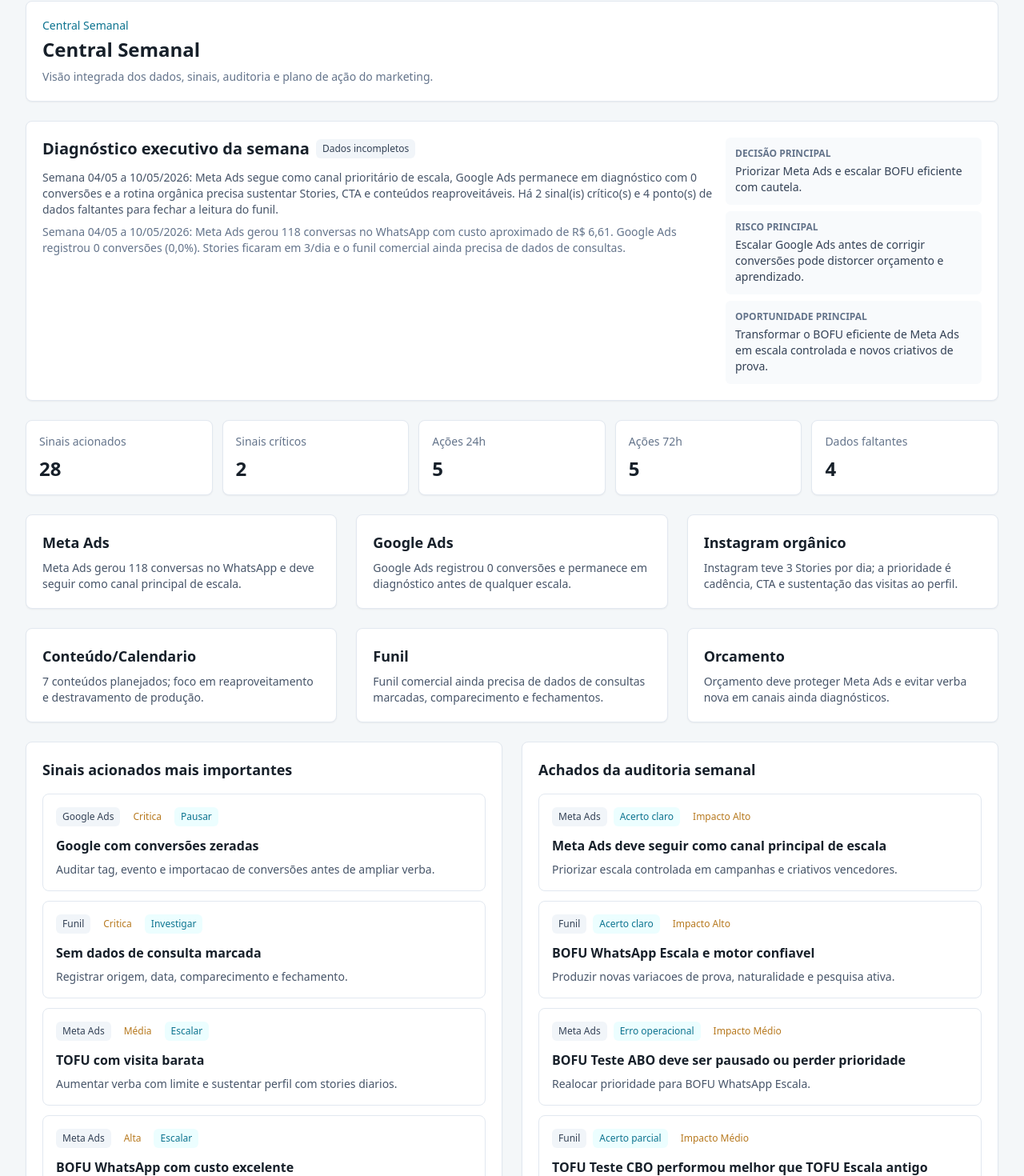
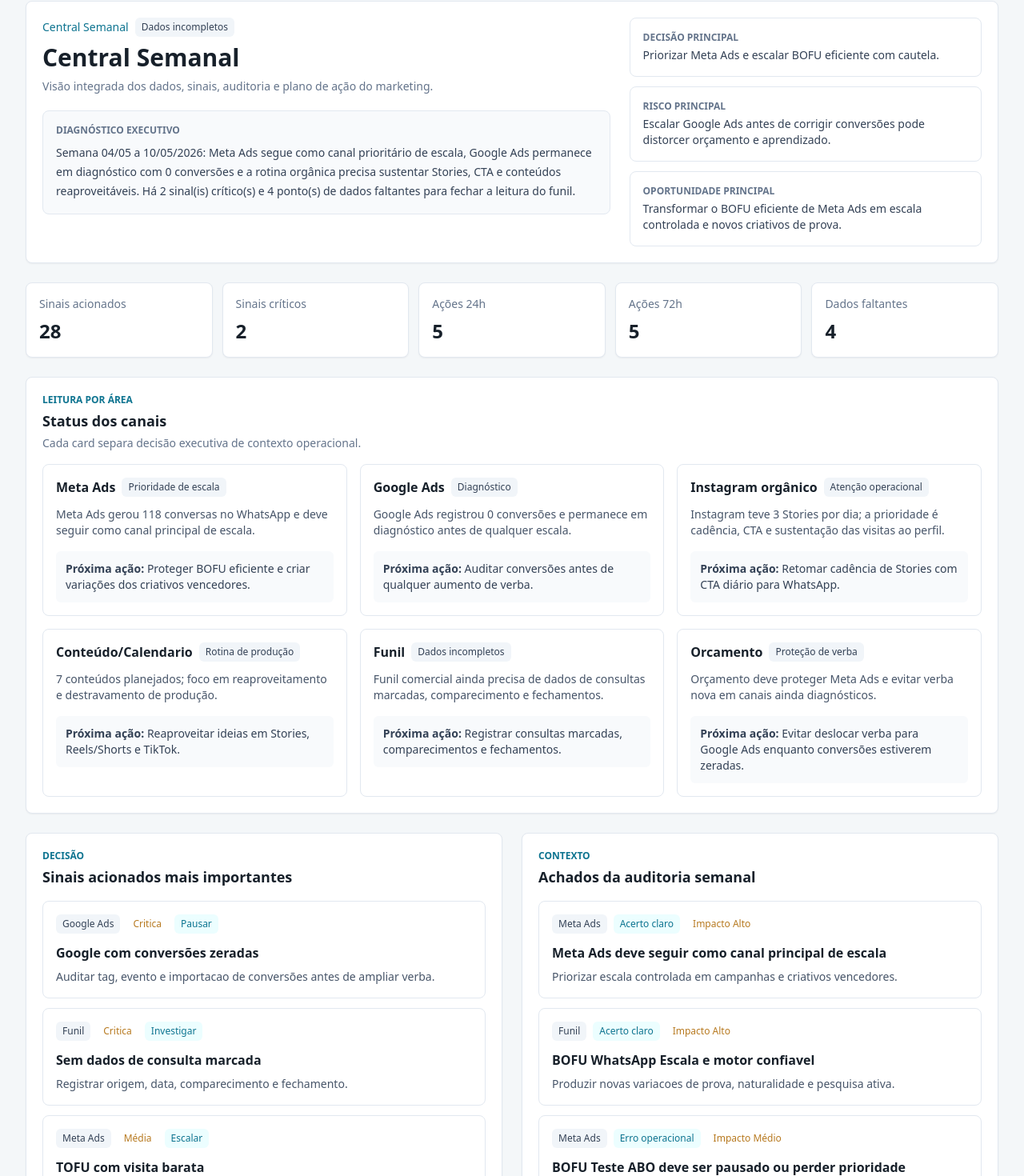
Before and after one commit to cadusgc-cloud/marketing-intelligence-dr-cadu, a Next.js app: page /weekly in a window 1280 px wide. Shown: the part 204-1674 px from the top of the page at 80% size. Built offline with nearby package versions, Linux system fonts and the light colour scheme.

Commit message:
refactor: polish weekly command center

```diff
--- a/app/weekly/page.tsx
+++ b/app/weekly/page.tsx
@@ -2,7 +2,6 @@
 import {
   WEEKLY_COMMAND_CENTER_LINKS,
   buildWeeklyCommandCenter,
-  summarizeWeeklyCommandData,
   type WeeklyActionChannel,
   type WeeklyActionItem,
   type WeeklyOperationalStatus
@@ -25,6 +24,13 @@
 
 const channelOrder: WeeklyActionChannel[] = ["meta", "google", "instagram", "content", "funnel", "budget"];
 
+type ChannelCard = {
+  channel: WeeklyActionChannel;
+  status: string;
+  summary: string;
+  nextAction: string;
+};
+
 function MetricCard({ label, value, detail }: { label: string; value: string | number; detail?: string }) {
   return (
     <div className="metric-card">
@@ -38,13 +44,13 @@
 function ActionList({ title, items }: { title: string; items: WeeklyActionItem[] }) {
   return (
     <div className="panel">
-      <h3 className="text-lg font-semibold">{title}</h3>
-      <div className="mt-4 space-y-3">
+      <SectionTitle eyebrow="Plano de ação" title={title} />
+      <div className="mt-4 grid gap-3">
         {items.map((item) => (
           <article key={item.id} className="rounded-lg border border-slate-200 p-4">
-            <div className="flex flex-wrap gap-2">
+            <div className="flex flex-wrap items-center gap-2">
+              <span className={`badge ${actionPriorityClasses[item.priority]}`}>{priorityLabel(item.priority)}</span>
               <span className="badge bg-slate-100 text-slate-700">{channelLabel(item.channel)}</span>
-              <span className={`badge ${actionPriorityClasses[item.priority]}`}>{priorityLabel(item.priority)}</span>
               <span className="badge bg-cyan-50 text-ocean">{decisionTypeLabel(item.decisionType)}</span>
             </div>
             <h4 className="mt-3 font-semibold">{item.title}</h4>
@@ -62,34 +68,63 @@
   const criticalSignals = center.triggeredSignals.filter((signal) => signal.severity === "critical");
   const scaleSignals = center.triggeredSignals.filter((signal) => signal.decisionType === "scale");
   const googleSignals = center.triggeredSignals.filter((signal) => signal.channel === "google");
-  const channelSummaries: Record<WeeklyActionChannel, string> = {
-    meta: center.metaSummary,
-    google: center.googleSummary,
-    instagram: center.instagramSummary,
-    content: center.contentSummary,
-    funnel: center.funnelSummary,
-    budget: "Orçamento deve proteger Meta Ads e evitar verba nova em canais ainda diagnósticos."
-  };
+  const highlightedSignals = uniqueById([...criticalSignals, ...scaleSignals, ...googleSignals]).slice(0, 5);
+  const channelCards: ChannelCard[] = [
+    {
+      channel: "meta",
+      status: "Prioridade de escala",
+      summary: center.metaSummary,
+      nextAction: "Proteger BOFU eficiente e criar variações dos criativos vencedores."
+    },
+    {
+      channel: "google",
+      status: "Diagnóstico",
+      summary: center.googleSummary,
+      nextAction: "Auditar conversões antes de qualquer aumento de verba."
+    },
+    {
+      channel: "instagram",
+      status: "Atenção operacional",
+      summary: center.instagramSummary,
+      nextAction: "Retomar cadência de Stories com CTA diário para WhatsApp."
+    },
+    {
+      channel: "content",
+      status: "Rotina de produção",
+      summary: center.contentSummary,
+      nextAction: "Reaproveitar ideias em Stories, Reels/Shorts e TikTok."
+    },
+    {
+      channel: "funnel",
+      status: "Dados incompletos",
+      summary: center.funnelSummary,
+      nextAction: "Registrar consultas marcadas, comparecimentos e fechamentos."
+    },
+    {
+      channel: "budget",
+      status: "Proteção de verba",
+      summary: "Orçamento deve proteger Meta Ads e evitar verba nova em canais ainda diagnósticos.",
+      nextAction: "Evitar deslocar verba para Google Ads enquanto conversões estiverem zeradas."
+    }
+  ];
 
   return (
     <div className="space-y-6">
       <section className="panel">
-        <p className="text-sm font-medium text-ocean">Central Semanal</p>
-        <h2 className="mt-1 text-2xl font-semibold">Central Semanal</h2>
-        <p className="mt-2 text-sm text-slate-500">Visão integrada dos dados, sinais, auditoria e plano de ação do marketing.</p>
-      </section>
-
-      <section className="panel">
-        <div className="flex flex-col justify-between gap-4 md:flex-row md:items-start">
+        <div className="grid gap-6 xl:grid-cols-[minmax(0,1.45fr)_minmax(360px,0.9fr)]">
           <div>
             <div className="flex flex-wrap items-center gap-2">
-              <h3 className="text-xl font-semibold">Diagnóstico executivo da semana</h3>
+              <p className="text-sm font-medium text-ocean">Central Semanal</p>
               <span className={`badge ${statusClasses[center.operationalStatus]}`}>{statusLabel(center.operationalStatus)}</span>
             </div>
-            <p className="mt-3 text-sm text-slate-600">{center.executiveSummary}</p>
-            <p className="mt-2 text-sm text-slate-500">{summarizeWeeklyCommandData()}</p>
+            <h2 className="mt-2 text-3xl font-semibold tracking-normal text-ink">Central Semanal</h2>
+            <p className="mt-2 max-w-3xl text-sm text-slate-500">Visão integrada dos dados, sinais, auditoria e plano de ação do marketing.</p>
+            <div className="mt-5 rounded-lg border border-slate-200 bg-slate-50 p-4">
+              <p className="text-xs font-semibold uppercase text-slate-500">Diagnóstico executivo</p>
+              <p className="mt-2 text-sm leading-6 text-slate-700">{center.executiveSummary}</p>
+            </div>
           </div>
-          <div className="grid gap-2 text-sm md:min-w-80">
+          <div className="grid gap-3 text-sm">
             <DecisionBlock label="Decisão principal" value={center.mainDecision} />
             <DecisionBlock label="Risco principal" value={center.mainRisk} />
             <DecisionBlock label="Oportunidade principal" value={center.mainOpportunity} />
@@ -97,7 +132,7 @@
         </div>
       </section>
 
-      <section className="grid gap-3 md:grid-cols-5">
+      <section className="grid gap-3 sm:grid-cols-2 xl:grid-cols-5">
         <MetricCard label="Sinais acionados" value={center.triggeredSignals.length} />
         <MetricCard label="Sinais críticos" value={criticalSignals.length} />
         <MetricCard label="Ações 24h" value={center.actionPlan24h.length} />
@@ -105,20 +140,32 @@
         <MetricCard label="Dados faltantes" value={center.missingData.length} />
       </section>
 
-      <section className="grid gap-6 lg:grid-cols-3">
-        {channelOrder.map((channel) => (
-          <div key={channel} className="panel">
-            <h3 className="text-lg font-semibold">{channelLabel(channel)}</h3>
-            <p className="mt-2 text-sm text-slate-600">{channelSummaries[channel]}</p>
-          </div>
-        ))}
+      <section className="panel">
+        <SectionTitle eyebrow="Leitura por área" title="Status dos canais" description="Cada card separa decisão executiva de contexto operacional." />
+        <div className="mt-4 grid gap-4 md:grid-cols-2 xl:grid-cols-3">
+          {channelOrder.map((channel) => {
+            const card = channelCards.find((item) => item.channel === channel)!;
+            return (
+              <article key={channel} className="rounded-lg border border-slate-200 p-4">
+                <div className="flex flex-wrap items-center gap-2">
+                  <h3 className="font-semibold">{channelLabel(channel)}</h3>
+                  <span className="badge bg-slate-100 text-slate-700">{card.status}</span>
+                </div>
+                <p className="mt-3 text-sm text-slate-600">{card.summary}</p>
+                <div className="mt-4 rounded-md bg-slate-50 p-3 text-sm text-slate-700">
+                  <span className="font-semibold">Próxima ação:</span> {card.nextAction}
+                </div>
+              </article>
+            );
+          })}
+        </div>
       </section>
 
       <section className="grid gap-6 lg:grid-cols-2">
         <div className="panel">
-          <h3 className="text-lg font-semibold">Sinais acionados mais importantes</h3>
+          <SectionTitle eyebrow="Decisão" title="Sinais acionados mais importantes" />
           <div className="mt-4 space-y-3">
-            {[...criticalSignals, ...scaleSignals, ...googleSignals].slice(0, 6).map((signal) => (
+            {highlightedSignals.map((signal) => (
               <article key={signal.id} className="rounded-lg border border-slate-200 p-4">
                 <div className="flex flex-wrap gap-2">
                   <span className="badge bg-slate-100 text-slate-700">{channelLabel(signal.channel)}</span>
@@ -133,9 +180,9 @@
         </div>
 
         <div className="panel">
-          <h3 className="text-lg font-semibold">Achados da auditoria semanal</h3>
+          <SectionTitle eyebrow="Contexto" title="Achados da auditoria semanal" />
           <div className="mt-4 space-y-3">
-            {center.auditFindings.slice(0, 6).map((finding) => (
+            {center.auditFindings.slice(0, 5).map((finding) => (
               <article key={finding.id} className="rounded-lg border border-slate-200 p-4">
                 <div className="flex flex-wrap gap-2">
                   <span className="badge bg-slate-100 text-slate-700">{channelLabel(finding.channel)}</span>
@@ -157,8 +204,8 @@
 
       <section className="grid gap-6 lg:grid-cols-2">
         <div className="panel">
-          <h3 className="text-lg font-semibold">Conteúdos recomendados para a semana</h3>
-          <div className="mt-4 space-y-3">
+          <SectionTitle eyebrow="Conteúdo" title="Conteúdos recomendados para a semana" description="Ideias priorizadas para reforçar o funil e reaproveitar formatos." />
+          <div className="mt-4 grid gap-3">
             {center.recommendedContent.map((content) => (
               <article key={content.id} className="rounded-lg border border-slate-200 p-4">
                 <div className="flex flex-wrap gap-2">
@@ -168,21 +215,27 @@
                 </div>
                 <h4 className="mt-3 font-semibold">{content.title}</h4>
                 <p className="mt-2 text-sm text-slate-600">{content.reason}</p>
-                <p className="mt-2 text-sm text-slate-500">CTA: {content.cta}</p>
+                <div className="mt-3 rounded-md bg-slate-50 p-3 text-sm text-slate-600">
+                  <p><span className="font-semibold">Motivo estratégico:</span> {content.relatedSignal}</p>
+                  <p className="mt-2"><span className="font-semibold">CTA:</span> {content.cta}</p>
+                </div>
               </article>
             ))}
           </div>
         </div>
 
         <div className="panel">
-          <h3 className="text-lg font-semibold">Dados faltantes</h3>
+          <SectionTitle eyebrow="Alerta operacional" title="Dados faltantes" description="Não é erro técnico: a ausência desses dados limita a leitura do funil comercial." />
           <ul className="mt-3 space-y-2 text-sm text-slate-600">
             {center.missingData.map((item) => (
               <li key={item}>- {item}</li>
             ))}
           </ul>
+          <p className="mt-4 rounded-md bg-amber-50 p-3 text-sm text-amber">
+            Priorize consultas marcadas, comparecimento e fechamentos por origem antes de tirar conclusões finais sobre qualidade do funil.
+          </p>
           <h3 className="mt-6 text-lg font-semibold">Abrir módulos de origem</h3>
-          <div className="mt-4 flex flex-wrap gap-2">
+          <div className="mt-4 grid gap-2 sm:grid-cols-2">
             {WEEKLY_COMMAND_CENTER_LINKS.map((link) => (
               <Link key={link.href} href={link.href} className="rounded-md bg-slate-100 px-3 py-2 text-sm font-medium text-slate-700 hover:bg-slate-200">
                 {link.label}
@@ -195,9 +248,19 @@
   );
 }
 
+function SectionTitle({ eyebrow, title, description }: { eyebrow: string; title: string; description?: string }) {
+  return (
+    <div>
+      <p className="text-xs font-semibold uppercase text-ocean">{eyebrow}</p>
+      <h3 className="mt-1 text-lg font-semibold">{title}</h3>
+      {description ? <p className="mt-1 text-sm text-slate-500">{description}</p> : null}
+    </div>
+  );
+}
+
 function DecisionBlock({ label, value }: { label: string; value: string }) {
   return (
-    <div className="rounded-md bg-slate-50 p-3">
+    <div className="rounded-lg border border-slate-200 bg-white p-4">
       <p className="text-xs font-semibold uppercase text-slate-500">{label}</p>
       <p className="mt-1 text-sm text-slate-700">{value}</p>
     </div>
@@ -220,3 +283,12 @@
     high: "Alta"
   }[priority];
 }
+
+function uniqueById<T extends { id: string }>(items: T[]): T[] {
+  const seen = new Set<string>();
+  return items.filter((item) => {
+    if (seen.has(item.id)) return false;
+    seen.add(item.id);
+    return true;
+  });
+}
```
Also changed, not shown: lib/weeklyCommandCenter.ts (+5 -5 lines), 1 other file (tests, documents, lock files or other folders).
